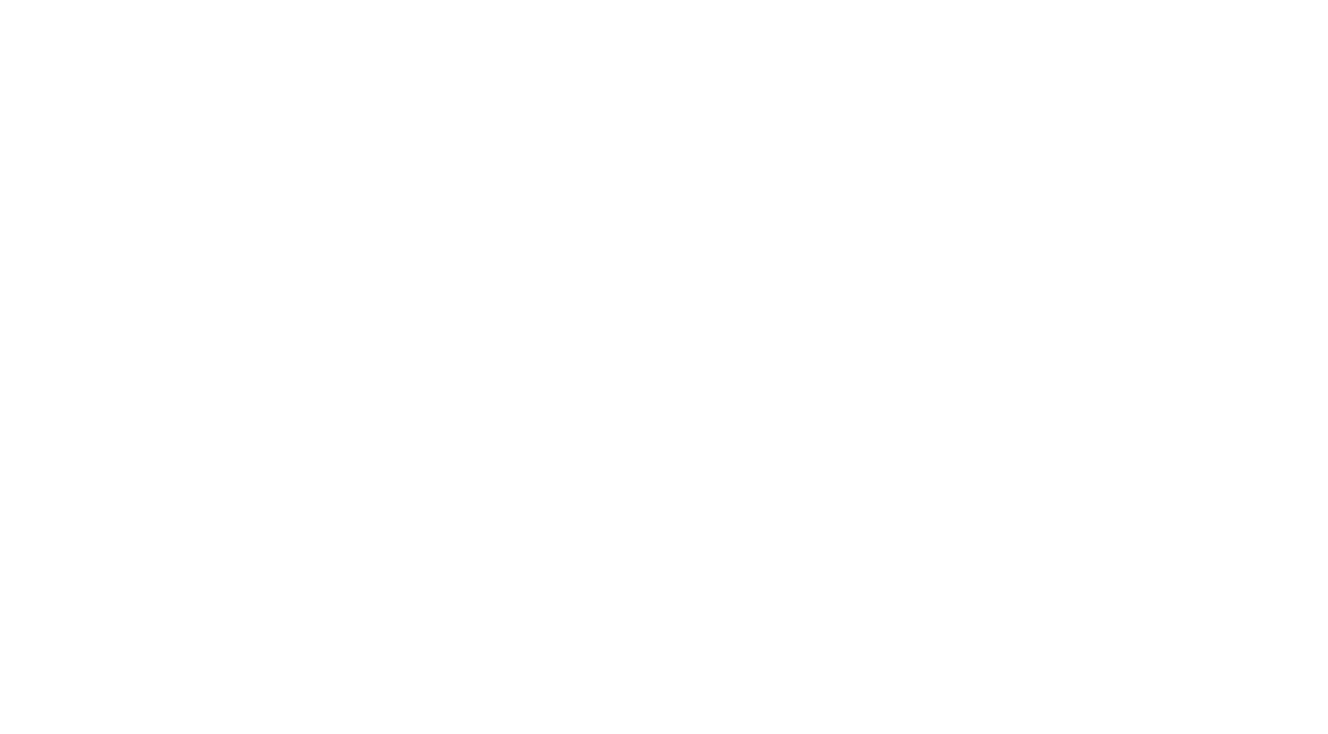
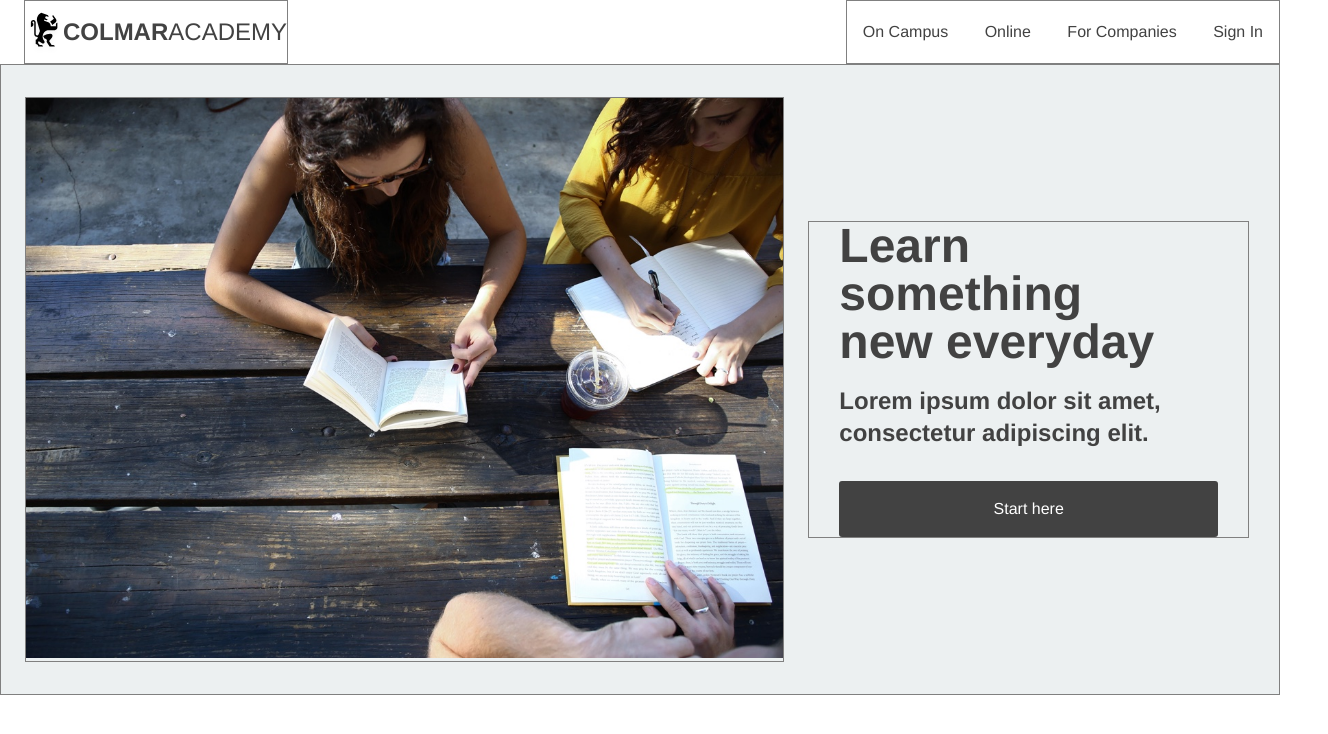
Before and after one commit to mrtwissel/colmaracademy, a plain HTML site: page index.html in a window 1280 px wide. Shown: the whole page, 1328 px wide, since content can reach past the window. Drawn offline with Linux system fonts and the light colour scheme.

Commit message:
nav bar and title done

```diff
--- a/index.html
+++ b/index.html
@@ -3,8 +3,40 @@
   <head>
     <meta charset="utf-8">
     <title>Colmar Academy</title>
+    <link rel="stylesheet" href="resources/css/reset.css" type="text/css">
+    <link rel="stylesheet" href="resources/css/style.css" type="text/css">
   </head>
   <body>
 
+<!-- HEADER & MENU -->
+    <header>
+      <div class="header-logo">
+        <img src="resources/images/ic-logo.svg" alt="logo">
+        <p><span>COLMAR</span>ACADEMY</p>
+      </div>
+      <div class="navigation">
+        <nav>
+          <ul>
+            <li>On Campus</li>
+            <li>Online</li>
+            <li>For Companies</li>
+            <li>Sign In</li>
+          </ul>
+        </nav>
+      </div>
+    </header>
+
+<!-- TITLE -->
+  <div class="title">
+    <div class="banner">
+      <img src="resources/images/banner.jpg" alt="banner">
+    </div>
+    <div class="headline">
+      <h1>Learn something<br>new everyday</h1>
+      <p>Lorem ipsum dolor sit amet, consectetur adipiscing elit.</p>
+      <a class="btn1" href="#">Start here</a>
+    </div>
+  </div>
+
   </body>
 </html>
--- /dev/null
+++ b/resources/css/reset.css
@@ -0,0 +1,48 @@
+/* http://meyerweb.com/eric/tools/css/reset/
+   v2.0 | 20110126
+   License: none (public domain)
+*/
+
+html, body, div, span, applet, object, iframe,
+h1, h2, h3, h4, h5, h6, p, blockquote, pre,
+a, abbr, acronym, address, big, cite, code,
+del, dfn, em, img, ins, kbd, q, s, samp,
+small, strike, strong, sub, sup, tt, var,
+b, u, i, center,
+dl, dt, dd, ol, ul, li,
+fieldset, form, label, legend,
+table, caption, tbody, tfoot, thead, tr, th, td,
+article, aside, canvas, details, embed,
+figure, figcaption, footer, header, hgroup,
+menu, nav, output, ruby, section, summary,
+time, mark, audio, video {
+	margin: 0;
+	padding: 0;
+	border: 0;
+	font-size: 100%;
+	font: inherit;
+	vertical-align: baseline;
+}
+/* HTML5 display-role reset for older browsers */
+article, aside, details, figcaption, figure,
+footer, header, hgroup, menu, nav, section {
+	display: block;
+}
+body {
+	line-height: 1;
+}
+ol, ul {
+	list-style: none;
+}
+blockquote, q {
+	quotes: none;
+}
+blockquote:before, blockquote:after,
+q:before, q:after {
+	content: '';
+	content: none;
+}
+table {
+	border-collapse: collapse;
+	border-spacing: 0;
+}
--- a/resources/css/style.css
+++ b/resources/css/style.css
@@ -0,0 +1,112 @@
+/* UNIVERSAL STYLING */
+body {
+  margin: 0;
+  font-size: 16px;
+  font-family: Helvetica;
+  color: #424242;
+}
+
+div {
+  border: 1px solid gray;
+}
+
+/* HEADER STYLING */
+
+header {
+  width: 100%;
+  height: 64px;
+  display: flex;
+  justify-content: space-between;
+  padding: 0px 24px;
+  margin-right: 24px;
+}
+
+.header-logo {
+  display: flex;
+  align-items: center;
+  font-size: 1.5rem;
+  font-weight: 500;
+}
+
+.header-logo img {
+  height: 45px;
+}
+
+header span {
+  font-weight: bold;
+  font-weight: 700
+}
+
+.navigation {
+  display: flex;
+  align-items: center;
+  margin-right: 24px;
+}
+
+.navigation ul li {
+  display: inline-block;
+  padding: 1rem 1rem;
+  transition: all 0.3s;
+}
+
+.navigation ul li:hover {
+  background: #9E9E9E;
+  color: white;
+  border-radius: 3px;
+}
+
+/* TITLE STORY STYLING */
+
+.title {
+  display: flex;
+  align-items: center;
+  background: #ecf0f1;
+}
+
+.banner {
+  height: auto;
+  width: 60%;
+  margin: 32px 24px;
+}
+
+.banner img {
+  width: 100%;
+  height: auto;
+}
+
+.headline {
+  display: flex;
+  flex-direction: column;
+  width: 30%;
+  padding: 0 30px;
+  margin-right: 30px;
+}
+
+.headline h1 {
+  font-weight: 900;
+  font-size: 3rem;
+  line-height: 3rem;
+  margin-bottom: 1.2rem;
+}
+
+.headline p {
+  font-weight: 600;
+  font-size: 1.5rem;
+  line-height: 2rem;
+  margin-bottom: 2rem;
+}
+
+.btn1 {
+  width: 100%;
+  text-align: center;
+  background: #424242;
+  color: white;
+  padding: 20px 0px;
+  border-radius: 3px;
+  text-decoration: none;
+  transition: all 0.3s ease 0s;
+}
+
+.btn1:hover {
+  opacity: 0.75;
+}
```
Also changed, not shown: 3 other files.
